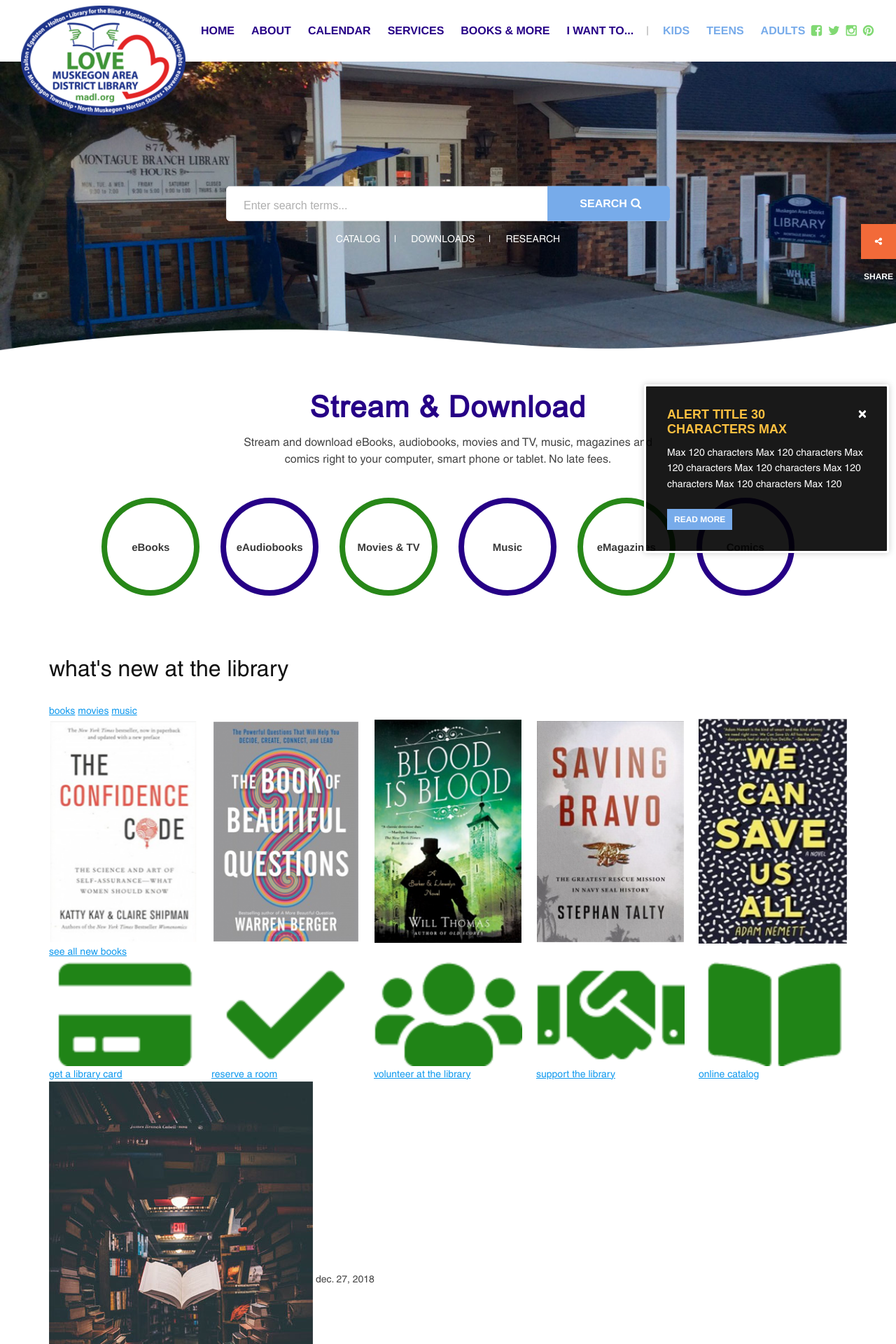
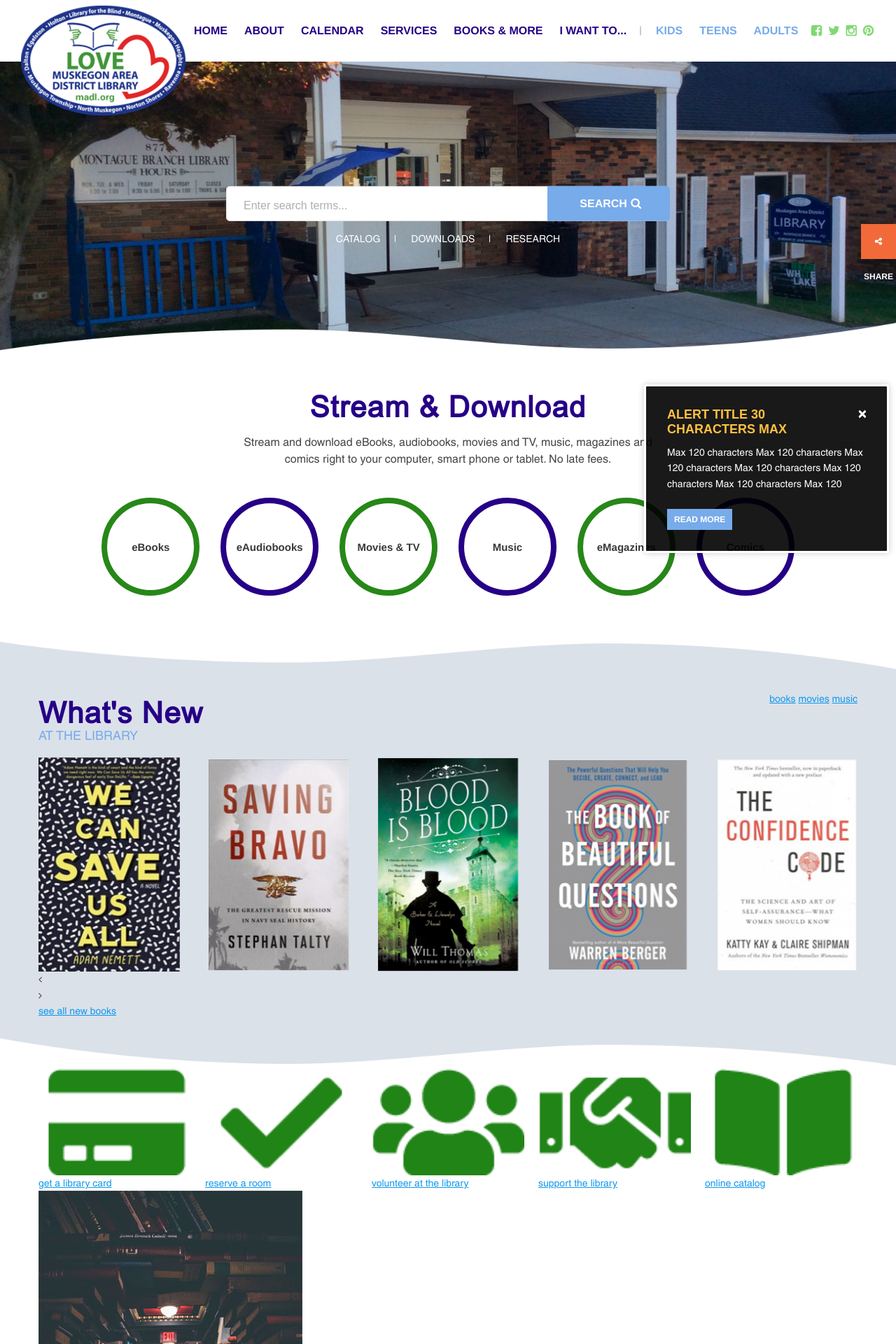
Before and after one commit to Chrisyango/Muskegon-Area-District-Library, a PHP site: page / in a window 1280 px wide. Shown: the top 1920 px of the page at 70% size. Run offline with PHP 8.4, Linux system fonts and the light colour scheme; some libraries are stand-ins or nearby versions.

Commit message:
started on new-selections

```diff
--- a/_assets_/css/layout.css
+++ b/_assets_/css/layout.css
@@ -196,7 +196,7 @@ form.loginform label input{display:block;margin-bottom:10px;width:100%;box-sizin
 -----------------------------------------*/
 header{position:relative;z-index:100}
 body{overflow-x:hidden}
-.container{width:1170px;max-width:100%}
+.container{width:1200px;max-width:100%}
 .text-overflow{overflow:hidden;text-overflow:ellipsis;white-space:nowrap}
 #nav-toggle,
 .toggle,
@@ -247,13 +247,23 @@ nav {margin-right:7px}
 /*-------------------- #stream-download --------------------*/
 #stream-download {text-align: center; padding: 49px 0 52px;}
 #stream-download h2 {font-family: 'Arial', 'sans-serif'; font-size: 42px; line-height: 24px; letter-spacing: 0.03em; font-weight: 700; color: #260086; text-transform: capitalize; margin: 20px auto 26px;}
-#stream-download p {width: 600px; font-size: 16px; line-height: 24px; margin: 0 auto;}
+#stream-download p {width: 600px; max-width: 100%; font-size: 16px; line-height: 24px; margin: 0 auto;}
 
 #stream-download-links {margin-top:30px;}
 .stream-download-link {font-size: 15px; line-height: 24px; font-weight: 700; color: #393939!important; text-decoration: none; border:8px solid#278718; border-radius: 100%;display: inline-block;width: 140px; height: 140px; line-height: 125px; margin: 13px;transition: 0.3s all;}
 .stream-download-link:hover {background-color: #278718; transform: scale(1.25); text-decoration: none; color:#fff!important;box-shadow: 0px 0px 21.36px 2.64px rgba(0, 0, 0, 0.19);}
 .stream-download-link:nth-child(2n) {border:8px solid #260086;}
 .stream-download-link:nth-child(2n):hover {background-color: #260086;}
+
+
+/*-------------------- #new-selections --------------------*/
+#new-selections {position: relative; padding: 71px 0 67px; background-color:#dbe1e9;}
+#new-selections>img:first-of-type {position: absolute; top: 0; left: 0; transform: scaleY(-1);}
+#new-selections>img:last-of-type {position: absolute; bottom: 0; left: 0; transform: scaleX(-1);}
+#new-selections h2 {font-family: 'Arial', 'sans-serif'; font-size: 42px; line-height: 24px; letter-spacing: 0.03em; font-weight: 700; text-transform: capitalize; color: #260086; float: left;margin: 20px 0 19px;}
+#new-selections h2 span {display: block; font-family: 'Helvetica', 'sans-serif'; font-size: 18px; font-weight: 400; letter-spacing: 0; text-transform: uppercase; color: #77abea; margin-top: 8px;}
+
+#books-movies-music {float: right;}
 
 
 #calendarEvent{left:0px;max-height:500px;overflow-y:auto;margin:0 auto}
--- a/_assets_/js/scripts.js
+++ b/_assets_/js/scripts.js
@@ -228,7 +228,7 @@
 			responsiveClass: true,
 			nav: true,
 			navText: ['<i class="fa fa-angle-left"></i>', '<i class="fa fa-angle-right"></i>'],
-			margin: 20,
+			margin: 40,
 			responsive: {
 				0: {
 					items: newSelectionsItem(1),
@@ -239,8 +239,7 @@
 				},
 				1200: {
 					items: newSelectionsItem(5),
-					loop: false,
-					nav: false,
+					loop: false
 				}
 			}
 		});
--- a/index.php
+++ b/index.php
@@ -184,7 +184,7 @@
 
 	<section id="new-selections">
 		<div class="container">
-			<div id="new-selections-info">
+			<div id="new-selections-info" class="clearfix">
 				<h2>what's new <span>at the library</span></h2>
 				<div id="books-movies-music">
 					<a href="./">books</a>
@@ -201,6 +201,8 @@
 			</div><!-- new-selections-links -->
 			<a href="./" class="see-all">see all new books</a>
 		</div><!-- /.container -->
+		<img src="./_assets_/images/whitespace.png" alt="Whitespace">
+		<img src="./_assets_/images/whitespace.png" alt="Whitespace">
 	</section><!-- /#new-selections -->
 
 	<section id="quick-links">
```
Also changed, not shown: _assets_/images/book1.png, _assets_/images/book2.png, _assets_/images/book4.png, _assets_/images/book5.png.
